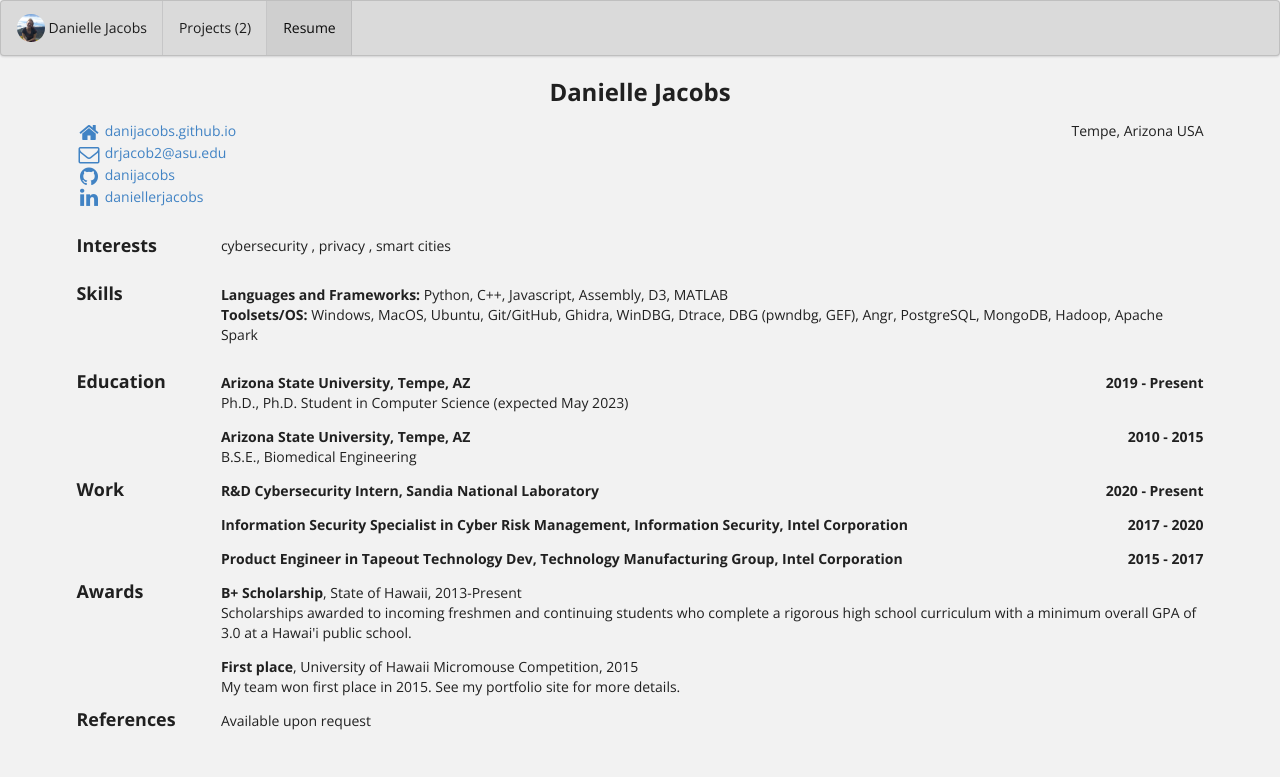
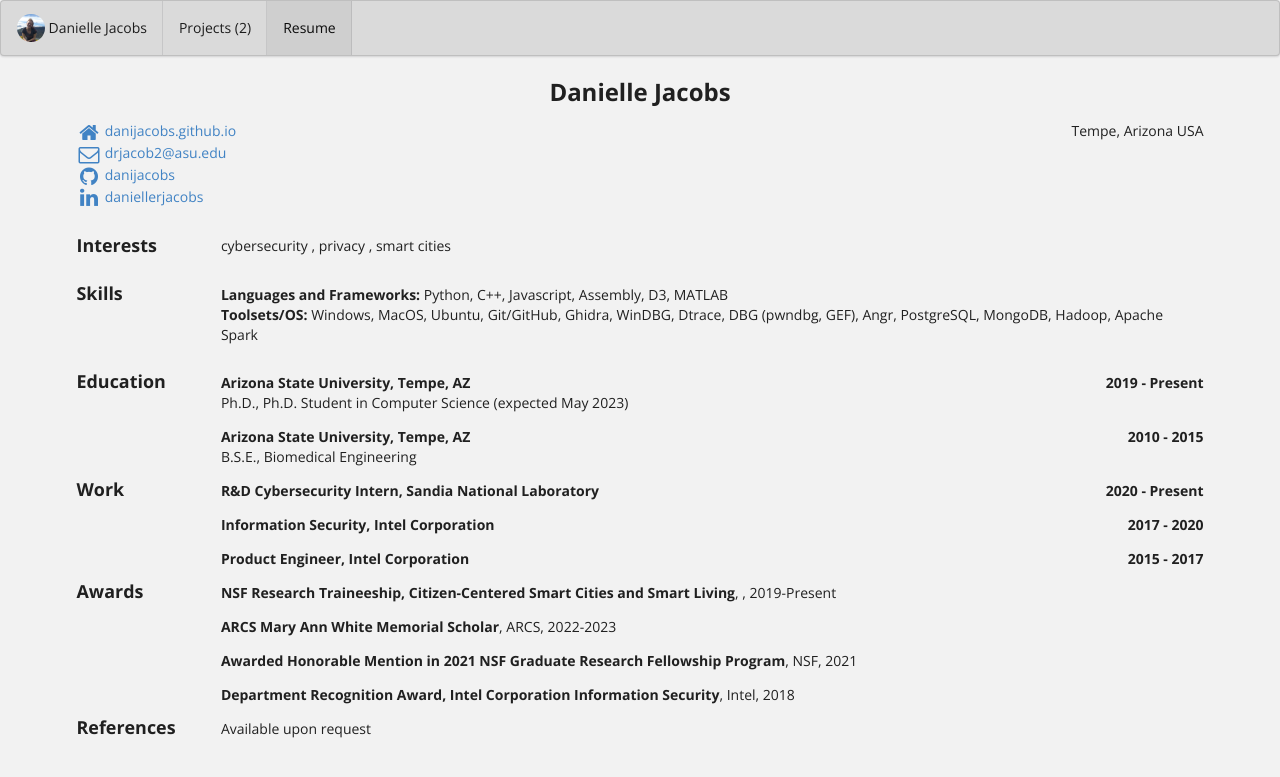
Before and after one commit to danijacobs/danijacobs.github.io, a Jekyll site: the page built from bio/index.html, in a window 1280 px wide. Shown: the top 777 px of the page. Built offline with Jekyll 4.4.1, drawn with Linux system fonts in a browser that asks for light colours.

Commit message:
Update bio.json

```diff
--- a/_data/bio.json
+++ b/_data/bio.json
@@ -109,29 +109,36 @@
     },
     {
       "company": "Intel Corporation",
-      "position": "Information Security Specialist in Cyber Risk Management, Information Security",
+      "position": "Information Security",
       "startDate": "2017-05-15",
       "endDate": "2020-03-15",
     },
     {
       "company": "Intel Corporation",
-      "position": "Product Engineer in Tapeout Technology Dev, Technology Manufacturing Group",
+      "position": "Product Engineer",
       "startDate": "2015-07-23",
       "endDate": "2017-05-15",
     }
   ],
   "awards": [
     {
-      "title": "B+ Scholarship",
-      "date": "2013-Present",
-      "awarder": "State of Hawaii",
-      "summary": "Scholarships awarded to incoming freshmen and continuing students who complete a rigorous high school curriculum with a minimum overall GPA of 3.0 at a Hawai'i public school."
+      "title": "NSF Research Traineeship, Citizen-Centered Smart Cities and Smart Living",
+      "date": "2019-Present",
     },
     {
-      "title": "First place",
-      "date": "2015",
-      "awarder": "University of Hawaii Micromouse Competition",
-      "summary": "My team won first place in 2015.  See my portfolio site for more details."
+      "title": "ARCS Mary Ann White Memorial Scholar",
+      "date": "2022-2023",
+      "awarder": "ARCS",
+    },
+    {
+      "title": "Awarded Honorable Mention in 2021 NSF Graduate Research Fellowship Program",
+      "date": "2021",
+      "awarder": "NSF",
+    },
+    {
+      "title": "Department Recognition Award, Intel Corporation Information Security",
+      "date": "2018",
+      "awarder": "Intel",
     }
   ],
   "references": [
```
